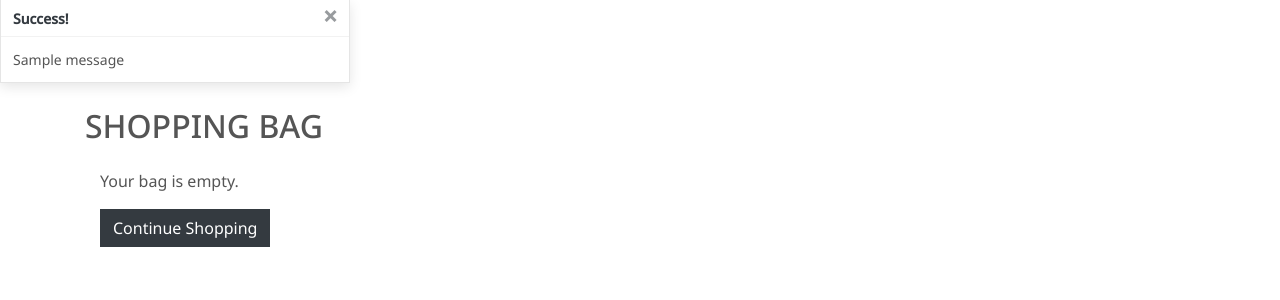
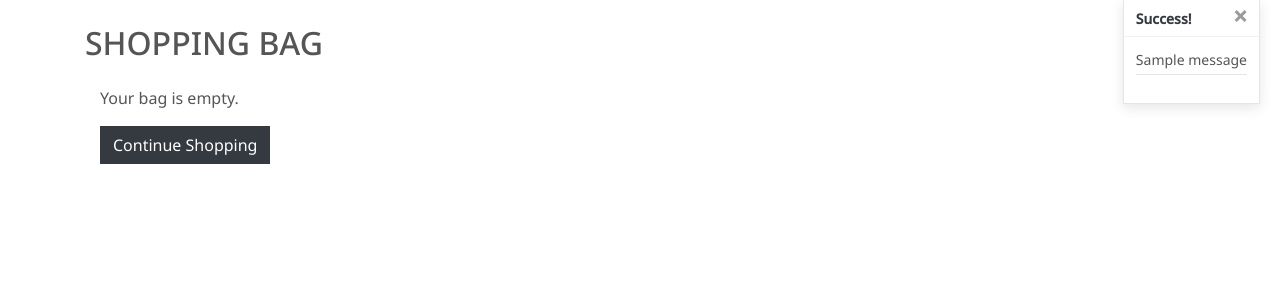
Before and after one commit to Faris-07/LowKey, a Django app: page /bag/ in a window 1280 px wide. Shown: the part 80-380 px from the top of the page. Run offline with Django 3.2, Linux system fonts and the light colour scheme; tables that the repository leaves empty hold one stand-in row (values such as "Sample post"); one stand-in notice (Sample message) is shown; parts of the project's set-up code (start-up, migrations or seed data) failed here and were passed over; some libraries are stand-ins or nearby versions.

Commit message:
Update bag view with messages and add shopping bag preview

```diff
--- a/bag/views.py
+++ b/bag/views.py
@@ -1,4 +1,6 @@
-from django.shortcuts import render, redirect, reverse, HttpResponse
+from django.shortcuts import render, redirect, reverse, HttpResponse, get_object_or_404
+from django.contrib import messages
+from products.models import Product
 
 # Create your views here.
 
@@ -10,6 +12,7 @@ def bag_view(request):
 def add_to_bag(request, item_id):
     """ Add a chosen quantity of the specified product to the shopping bag """
 
+    product = get_object_or_404(Product, pk=item_id)
     quantity = int(request.POST.get('quantity'))
     redirect_url = request.POST.get('redirect_url')
     size = None
@@ -21,15 +24,20 @@ def add_to_bag(request, item_id):
         if item_id in list(bag.keys()):
             if size in bag[item_id]['items_by_size'].keys():
                 bag[item_id]['items_by_size'][size] += quantity
+                messages.success(request, f'Updated size {size.upper()} {product.name} quantity to {bag[item_id]["items_by_size"][size]}')
             else:
                 bag[item_id]['items_by_size'][size] = quantity
+                messages.success(request, f'Added size {size.upper()} {product.name} to your bag')
         else:
             bag[item_id] = {'items_by_size': {size: quantity}}
+            messages.success(request, f'Added size {size.upper()} {product.name} to your bag')
     else:
         if item_id in list(bag.keys()):
             bag[item_id] += quantity
+            messages.success(request, f'Updated {product.name} quantity to {bag[item_id]}')
         else:
             bag[item_id] = quantity
+            messages.success(request, f'Added {product.name} to your bag')
 
     request.session['bag'] = bag
     return redirect(redirect_url)
@@ -37,6 +45,7 @@ def add_to_bag(request, item_id):
 def adjust_bag(request, item_id):
     """Adjust the quantity of the specified product to the specified amount"""
 
+    product = get_object_or_404(Product, pk=item_id)
     quantity = int(request.POST.get('quantity'))
     size = None
     if 'product_size' in request.POST:
@@ -46,15 +55,19 @@ def adjust_bag(request, item_id):
     if size:
         if quantity > 0:
             bag[item_id]['items_by_size'][size] = quantity
+            messages.success(request, f'Updated size {size.upper()} {product.name} quantity to {bag[item_id]["items_by_size"][size]}')
         else:
             del bag[item_id]['items_by_size'][size]
             if not bag[item_id]['items_by_size']:
                 bag.pop(item_id)
+                messages.success(request, f'Removed size {size.upper()} {product.name} from your bag')
     else:
         if quantity > 0:
             bag[item_id] = quantity
+            messages.success(request, f'Updated {product.name} quantity to {bag[item_id]}')
         else:
             bag.pop(item_id)
+            messages.success(request, f'Removed {product.name} from your bag')
 
     request.session['bag'] = bag
     return redirect(reverse('view_bag'))
@@ -64,6 +77,7 @@ def remove_from_bag(request, item_id):
     """Remove the item from the shopping bag"""
 
     try:
+        product = get_object_or_404(Product, pk=item_id)
         size = None
         if 'product_size' in request.POST:
             size = request.POST['product_size']
@@ -73,11 +87,14 @@ def remove_from_bag(request, item_id):
             del bag[item_id]['items_by_size'][size]
             if not bag[item_id]['items_by_size']:
                 bag.pop(item_id)
+            messages.success(request, f'Removed size {size.upper()} {product.name} from your bag')
         else:
             bag.pop(item_id)
+            messages.success(request, f'Removed {product.name} from your bag')
 
         request.session['bag'] = bag
         return HttpResponse(status=200)
 
     except Exception as e:
+        messages.error(request, f'Error removing item: {e}')
         return HttpResponse(status=500)
--- a/static/css/base.css
+++ b/static/css/base.css
@@ -34,6 +34,17 @@ body {
     display: none;
 }
 
+.message-container {
+    position: fixed;
+    top: 80px;
+    right: 20px;
+    z-index: 99999999999;
+}
+
+.custom-toast {
+    overflow: visible;
+}
+
 @media only screen and (max-width: 800px) {
     #back-to-top{
       display:none !important;
--- a/templates/includes/toasts/toast_success.html
+++ b/templates/includes/toasts/toast_success.html
@@ -1,4 +1,4 @@
-<div class="toast rounded-0 border-top-0" data-autohide="false">
+<div class="toast custom-toast rounded-0 border-top-0" data-autohide="false">
     <div class="arrow-up arrow-success"></div>
     <div class="w-100 toast-capper bg-success"></div>
     <div class="toast-header bg-white text-dark">
@@ -8,6 +8,39 @@
         </button>
     </div>
     <div class="toast-body bg-white">
-        {{ message }}
+        <div class="row">
+            <div class="col">
+                {{ message }}
+                <hr class="mt-1 mb-3">
+            </div>
+        </div>
+        {% if grand_total %}
+            <p class="logo-font bg-white text-black py-1">Your Bag ({{ product_count }})</p>
+            <div class="bag-notification-wrapper">
+                {% for item in bag_items %}
+                    <div class="row">
+                        <div class="col-4 my-1">
+                            <img class="w-100" src="{{ item.product.image.url }}">
+                        </div>
+                        <div class="col-8">
+                            <p class="my-0"><strong>{{ item.product.name }}</strong></p>
+                            <p class="my-0 small">Size: {% if item.product.size %}{{ item.size|upper }}{% else %}Onesize{% endif %}</p>
+                            <p class="my-0 small text-muted">Qty: {{ item.quantity }}</p>
+                        </div>
+                    </div>
+                {% endfor %}
+            </div>
+            <div class="row">
+                <div class="col">
+                    <strong><p class="mt-3 mb-1">
+                        Total
+                        <span class="float-right">£{{ total|floatformat:2 }}</span>
+                    </p></strong>
+                    <a href="{% url 'bag_view' %}" class="btn btn-dark btn-block rounded-0">
+                        <span class="text-uppercase">View Bag</span>
+                    </a>
+                </div>
+            </div>
+        {% endif %}
     </div>
 </div>
```
